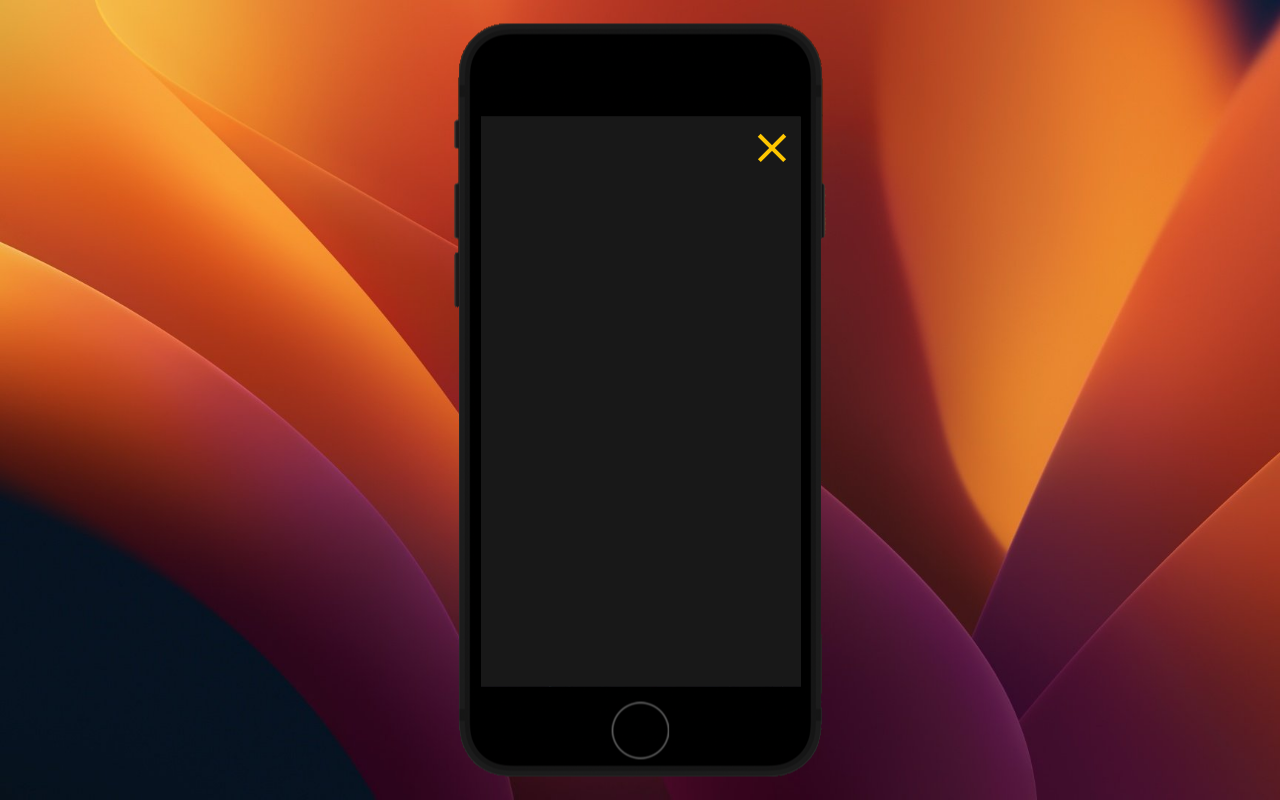
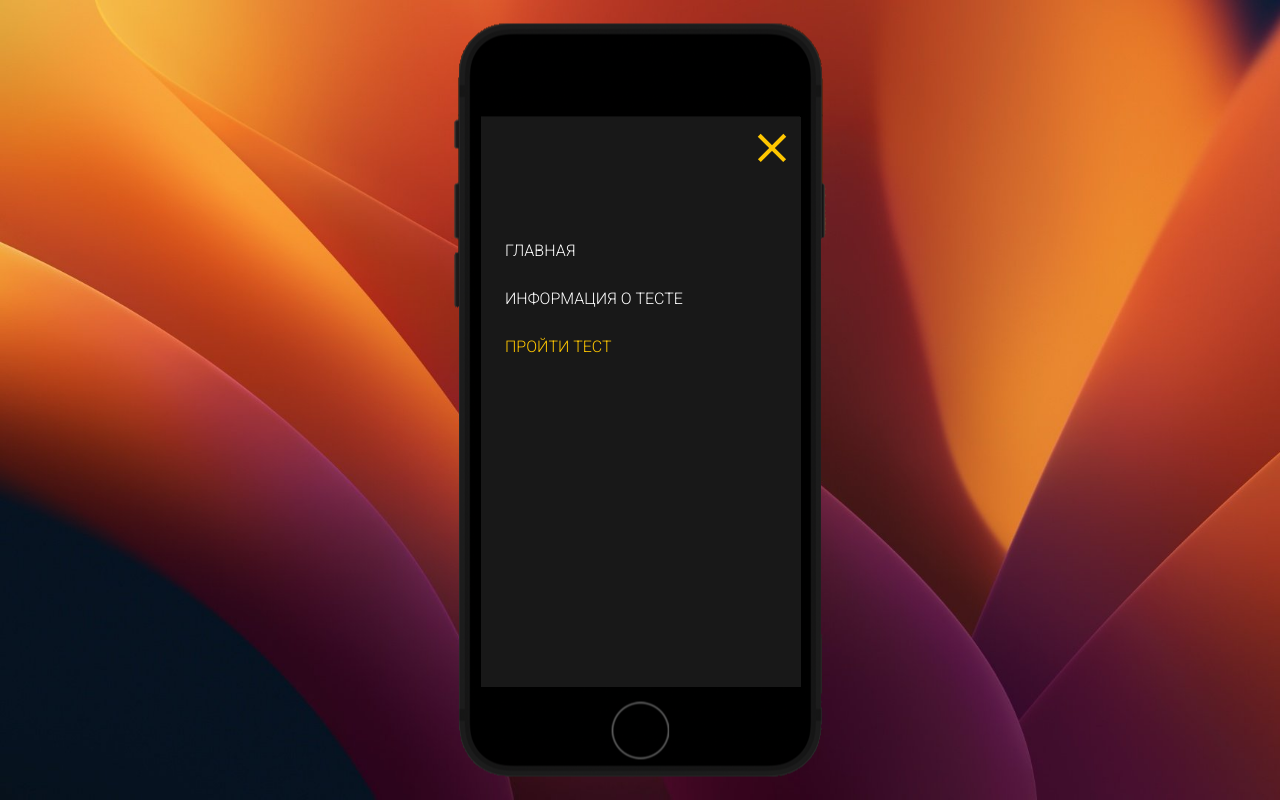
Before and after one commit to kulakdev/abcmobile-vue, a Vue app: page / in a window 1280 px wide. Both pictures are taken after a click on the link 508 px from the left and 141 px from the top of the page. Built offline with nearby package versions, Linux system fonts and the light colour scheme.

Commit message:
added buttons

```diff
--- a/src/assets/main.css
+++ b/src/assets/main.css
@@ -1,5 +1,5 @@
 @import './base.css';
-@import url('https://fonts.googleapis.com/css2?family=Merriweather:wght@400;700;900&family=PT+Serif:wght@400;700&family=Yeseva+One&display=swap');
+@import url('https://fonts.googleapis.com/css2?family=Merriweather:wght@400;700;900&family=PT+Serif:wght@400;700&family=Roboto:wght@100;300;400;500;700;900&family=Yeseva+One&display=swap');
 body {
   margin: 0;
   padding: 0;
--- a/src/components/NavBar.vue
+++ b/src/components/NavBar.vue
@@ -51,7 +51,11 @@ export default defineComponent({
         <div class="iconX" style="transform: rotate(45deg)"></div>
       </div>
     </a>
-    <div v-if="!myBoolean" class="menu"></div>
+    <div v-if="!myBoolean" class="menu">
+      <div class="item textWhite">Главная</div>
+      <div class="item textWhite">Информация о тесте</div>
+      <div class="item textGold">Пройти тест</div>
+    </div>
   </div>
 </template>
 
@@ -109,6 +113,22 @@ export default defineComponent({
   height: 100vh;
   width: 100%;
   background-color: #181818;
+
+  display: flex;
+  flex-direction: column;
+  padding: 110px 24px;
+}
+
+.item {
+  width: 100%;
+  font-family: 'Roboto';
+  font-style: normal;
+  font-weight: 300;
+  font-size: 16px;
+  line-height: 22px;
+  margin: 13px 0;
+
+  text-transform: uppercase;
 }
 @media (min-width: 576px) {
   .menu {
```
